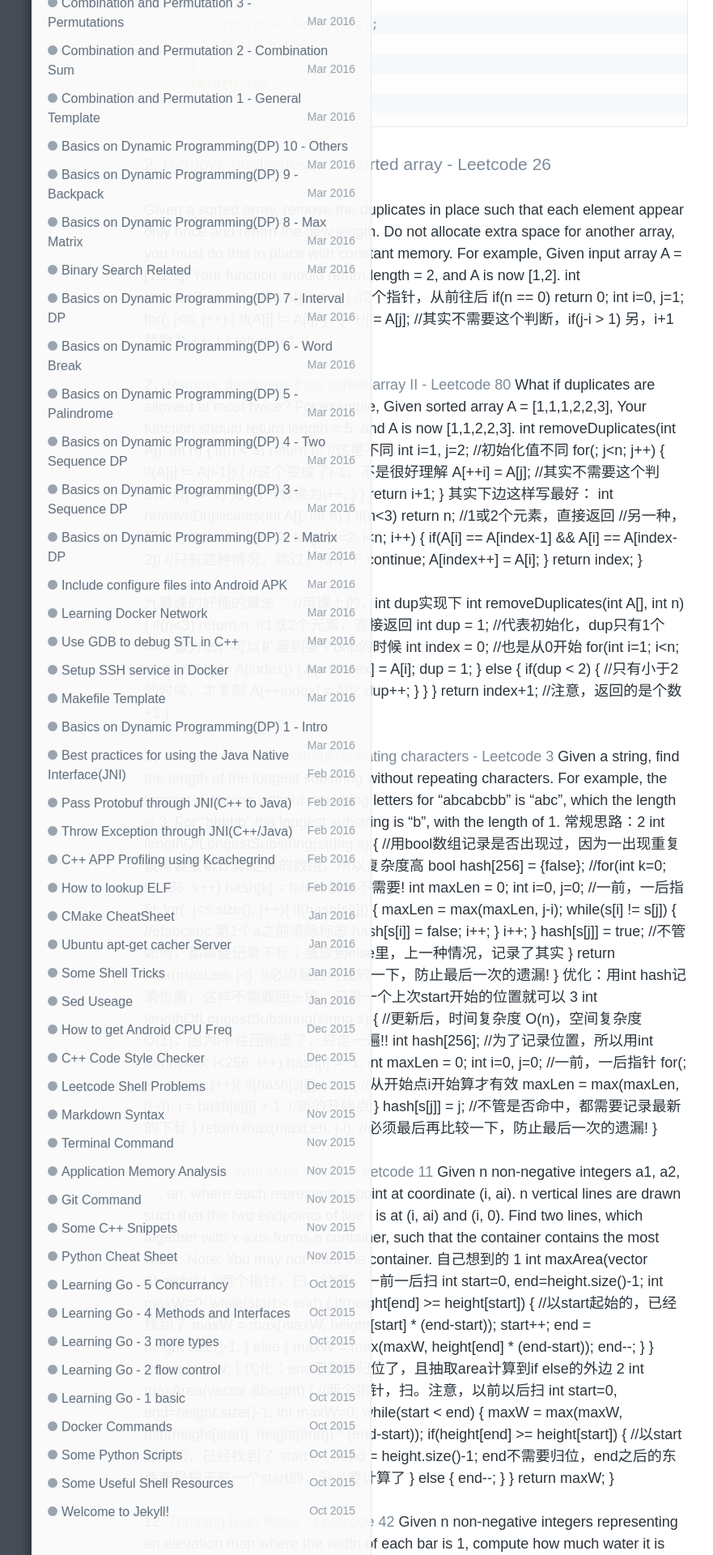
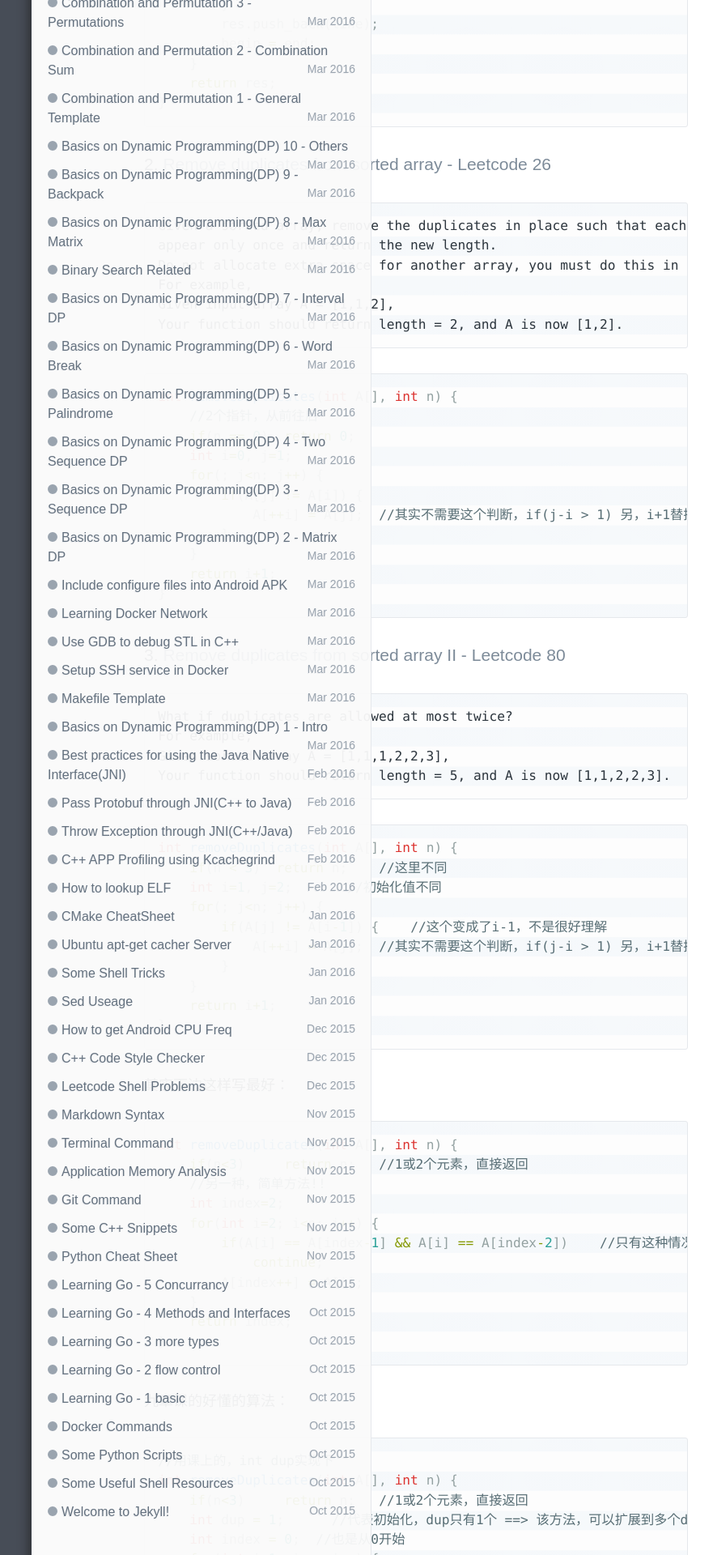
Before and after one commit to wykvictor/wykvictor.github.io, a Jekyll site: the page built from _posts/algorithm/2016-03-27-Array-Numbers.md, in a window 1280 px wide. Shown: the part 801-2721 px from the top of the page at 81% size, without its empty margins (126-1007 px from the left). Built offline with Jekyll 4.4.1, drawn with Linux system fonts in a browser that asks for light colours; some of the changed text lies outside the part shown.

Commit message:
update array numbers md

````diff
--- a/_posts/algorithm/2016-03-27-Array-Numbers.md
+++ b/_posts/algorithm/2016-03-27-Array-Numbers.md
@@ -17,7 +17,6 @@ categories: Algorithm
 Given a sorted integer array without duplicates, return the summary of its ranges.
 For example, given [0,1,2,4,5,7], return ["0->2","4->5","7"].
 ```
-
 {% highlight C++ %}
 vector<string> summaryRanges(vector<int>& nums) {
     vector<string> res;
@@ -40,11 +39,15 @@ vector<string> summaryRanges(vector<int>& nums) {
 {% endhighlight %}
 
 ### 2. [Remove duplicates from sorted array - Leetcode 26](https://leetcode.com/problems/remove-duplicates-from-sorted-array/)
-Given a sorted array, remove the duplicates in place such that each element appear only once and return the new length.
+```
+Given a sorted array, remove the duplicates in place such that each element
+appear only once and return the new length.
 Do not allocate extra space for another array, you must do this in place with constant memory.
 For example,
 Given input array A = [1,1,2],
 Your function should return length = 2, and A is now [1,2].
+```
+{% highlight C++ %}
 int removeDuplicates(int A[], int n) {
     //2个指针，从前往后
     if(n == 0)  return 0;
@@ -56,12 +59,16 @@ int removeDuplicates(int A[], int n) {
     }
     return i+1;
 }
+{% endhighlight %}
 
-2，[Remove duplicates from sorted array II - Leetcode 80](https://leetcode.com/problems/remove-duplicates-from-sorted-array-ii/)
+### 3. [Remove duplicates from sorted array II - Leetcode 80](https://leetcode.com/problems/remove-duplicates-from-sorted-array-ii/)
+```
 What if duplicates are allowed at most twice?
 For example,
 Given sorted array A = [1,1,1,2,2,3],
 Your function should return length = 5, and A is now [1,1,2,2,3].
+```
+{% highlight C++ %}
 int removeDuplicates(int A[], int n) {
     if(n < 3)  return n;    //这里不同
     int i=1, j=2;       //初始化值不同
@@ -72,7 +79,9 @@ int removeDuplicates(int A[], int n) {
     }
     return i+1;
 }
+{% endhighlight %}
 其实下边这样写最好：
+{% highlight C++ %}
 int removeDuplicates(int A[], int n) {
     if(n<3)     return n;   //1或2个元素，直接返回
     //另一种，简单方法!!
@@ -84,8 +93,9 @@ int removeDuplicates(int A[], int n) {
     }
     return index;
 }
-
+{% endhighlight %}
 九章课的好懂的算法：
+{% highlight C++ %}
 //用课上的，int dup实现下
 int removeDuplicates(int A[], int n) {
     if(n<3)     return n;   //1或2个元素，直接返回
@@ -104,10 +114,13 @@ int removeDuplicates(int A[], int n) {
     }
     return index+1; //注意，返回的是个数+1
 }
+{% endhighlight %}
 
-3，[Longest substring without repeating characters - Leetcode 3](https://leetcode.com/problems/longest-substring-without-repeating-characters/)
+### 4. [Longest substring without repeating characters - Leetcode 3](https://leetcode.com/problems/longest-substring-without-repeating-characters/)
+```
 Given a string, find the length of the longest substring without repeating characters. For example, the longest substring without repeating letters for "abcabcbb" is "abc", which the length is 3. For "bbbbb" the longest substring is "b", with the length of 1.
-常规思路：2
+```
+常规思路:
 int lengthOfLongestSubstring(string s) {
     //用bool数组记录是否出现过，因为一出现重复就需要重新计算i之前的数组，所以复杂度高
     bool hash[256] = {false};  //for(int k=0; k<256; k++)   hash[k] = false; 貌似不需要!
````
